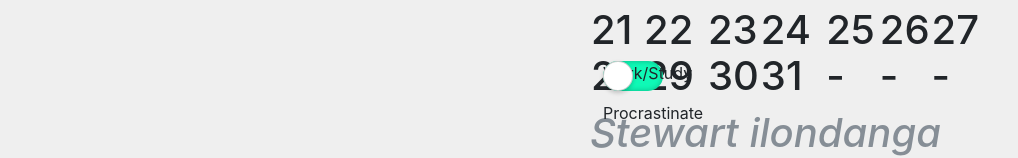
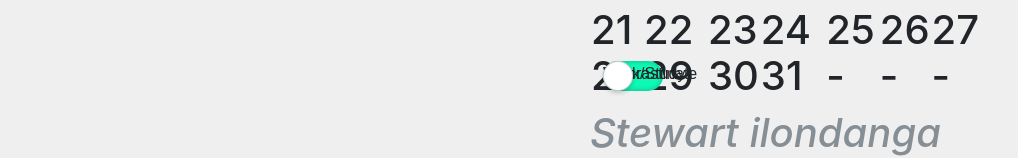
Before and after one commit to stewilondanga/work-procrastinate, a plain HTML site: page index.html in a window 1280 px wide. Shown: the part 201-359 px from the top of the page, without its empty margins (0-1018 px from the left). Drawn offline with nearby package versions, Linux system fonts and the light colour scheme.

Commit message:
add css/styles.css

```diff
--- a/css/styles.css
+++ b/css/styles.css
@@ -59,13 +59,14 @@ label:after {
   visibility: hidden;
 }
 
-/*          p{
-            font-family: sans-serif;
-            position: absolute;
-            bottom: 0px;
-            top: 1px;
-          }
-          .gjd{
+p {
+  font-family: sans-serif;
+  position: absolute;
+  bottom: 0px;
+  top: 1px;
+}
+
+/*          .gjd{
             right: 100px;
             color: #0ff9B6;
 
```
